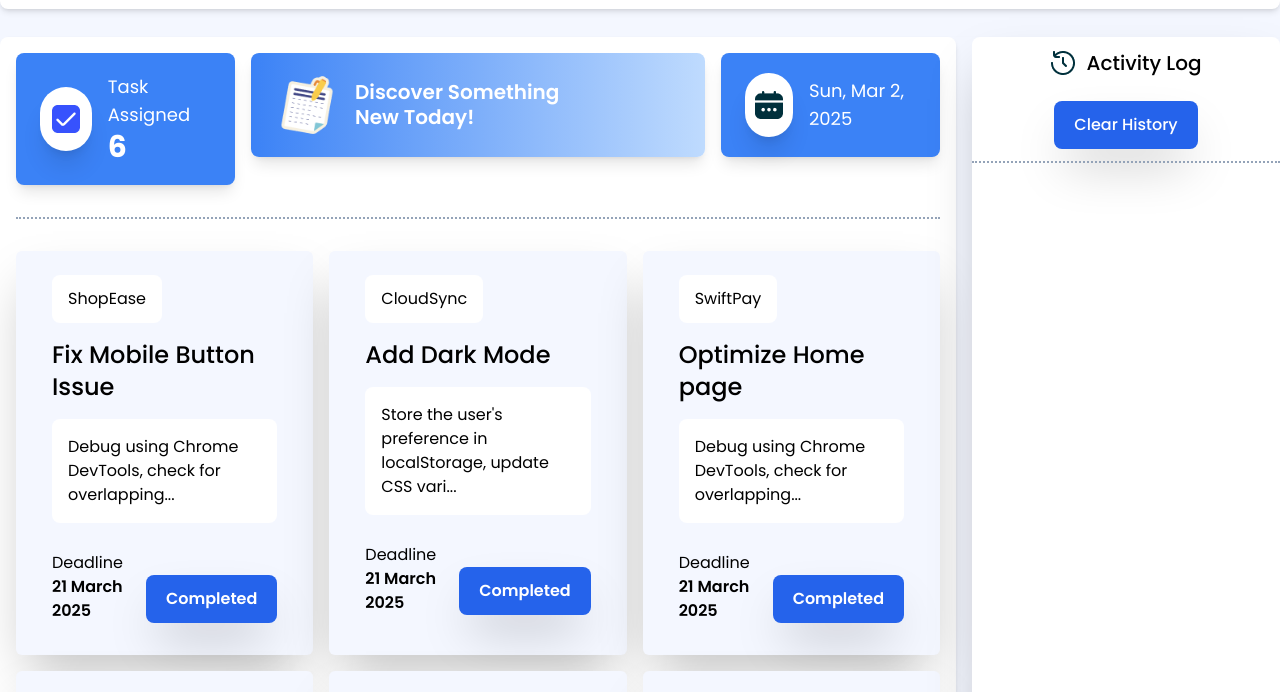
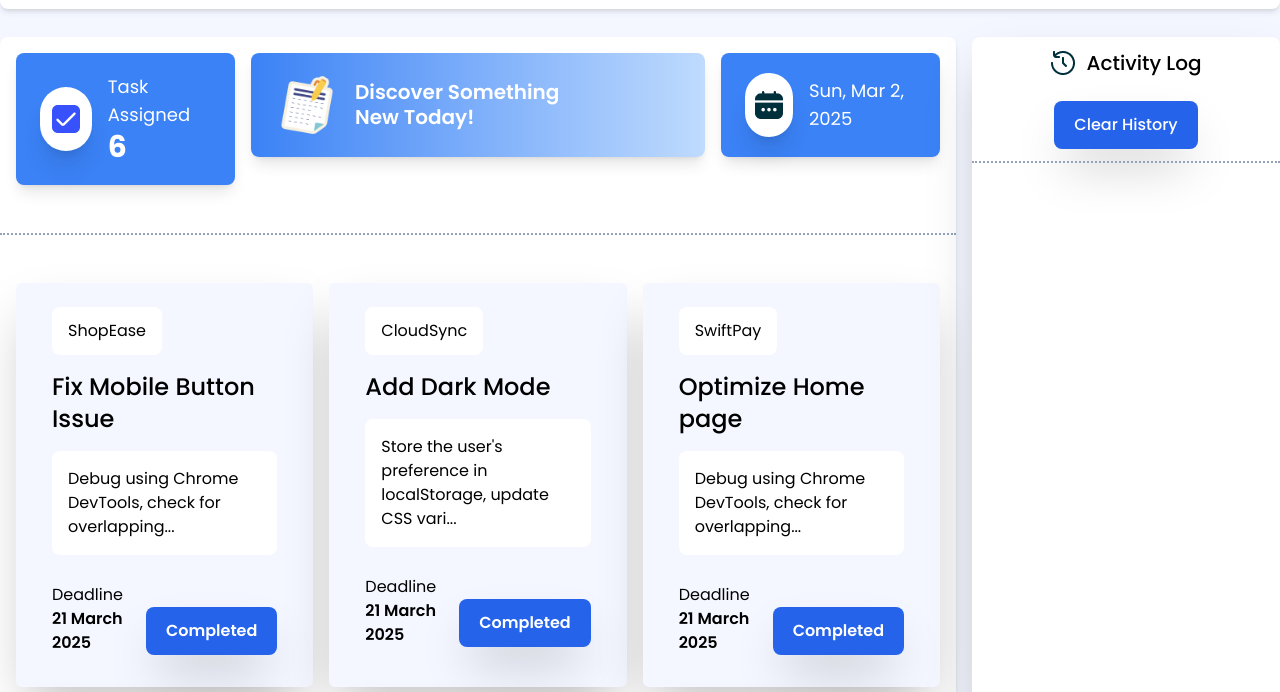
Before and after one commit to razaul-karim-fsd/assignment-5, a plain HTML site: page index.html in a window 1280 px wide. Shown: the part 99-791 px from the top of the page. Drawn offline with nearby package versions, Linux system fonts and the light colour scheme.

Commit message:
title add

```diff
--- a/index.html
+++ b/index.html
@@ -4,7 +4,7 @@
 <head>
    <meta charset="UTF-8">
    <meta name="viewport" content="width=device-width, initial-scale=1.0">
-   <title>Document</title>
+   <title>DevBoard</title>
     <!-- Tailwind CSS CDN Link -->
     <script src="https://cdn.tailwindcss.com"></script>
 
@@ -57,8 +57,8 @@
    <main class="mb-10">
    <section class="container mx-auto shadow-md">
       <div class="grid grid-cols-12 gap-4">
-         <div class="col-span-9 bg-[#FFFFFF] p-4 rounded-lg shadow-md">
-            <div class="grid grid-cols-1 sm:grid-cols-2 lg:grid-cols-12 gap-4">
+         <div class="col-span-9 bg-[#FFFFFF] rounded-lg shadow-md">
+            <div class="grid grid-cols-1 sm:grid-cols-2 lg:grid-cols-12 gap-4 p-4">
                <!-- First Box -->
                <div class="lg:col-span-3 sm:col-span-6 col-span-12">
                   <div class="bg-blue-500 py-5 px-6 rounded-lg shadow-lg">
@@ -110,7 +110,7 @@
             </div>
             <div class="border-b-2 border-dotted border-b-slate-400 my-8 "></div>
 
-            <div class="mt-7 grid grid-cols-3 gap-4">
+            <div class="mt-7 grid grid-cols-3 gap-4 p-4">
                <div class="bg-[#F4F7FF] shadow-2xl rounded-md pt-6 space-y-4 p-3 data-set">
                  <div class="px-6 pb-5">
                   <button class="px-4 py-3 rounded-lg bg-white">ShopEase</button>
```
